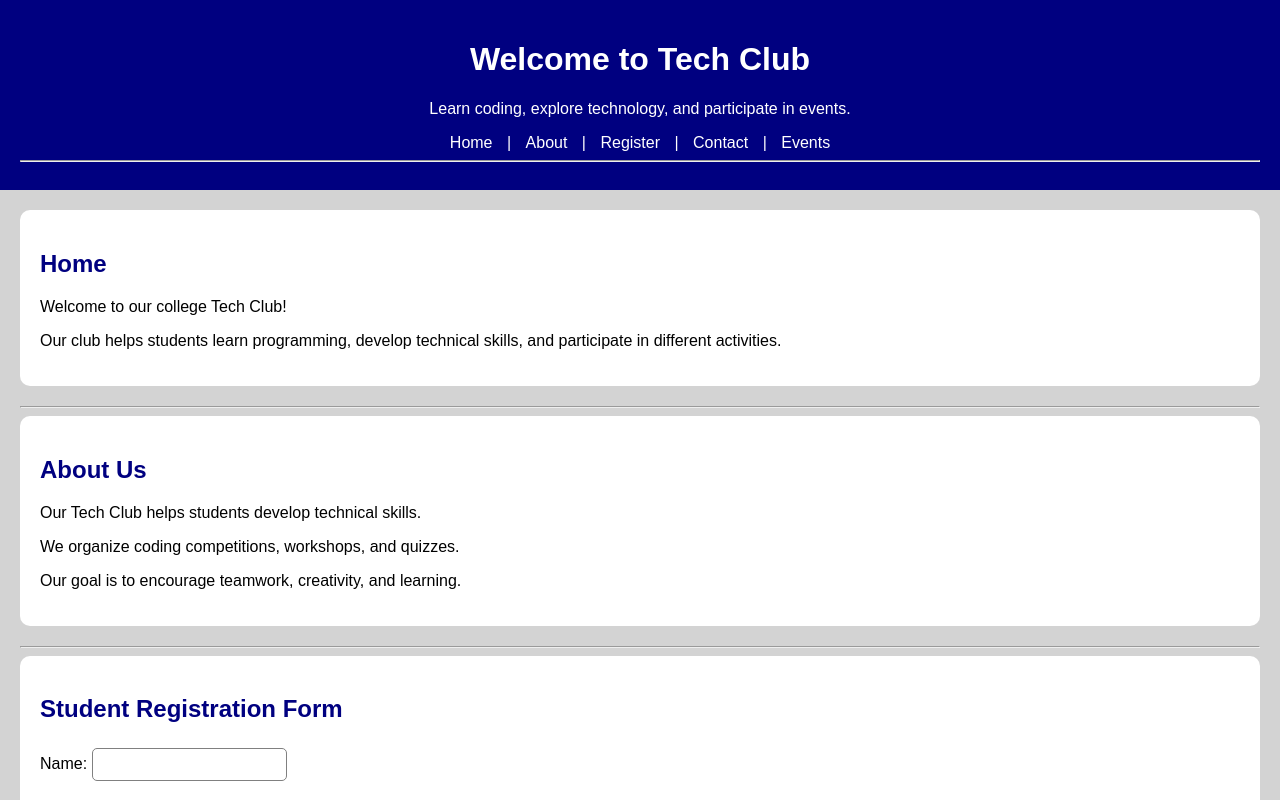
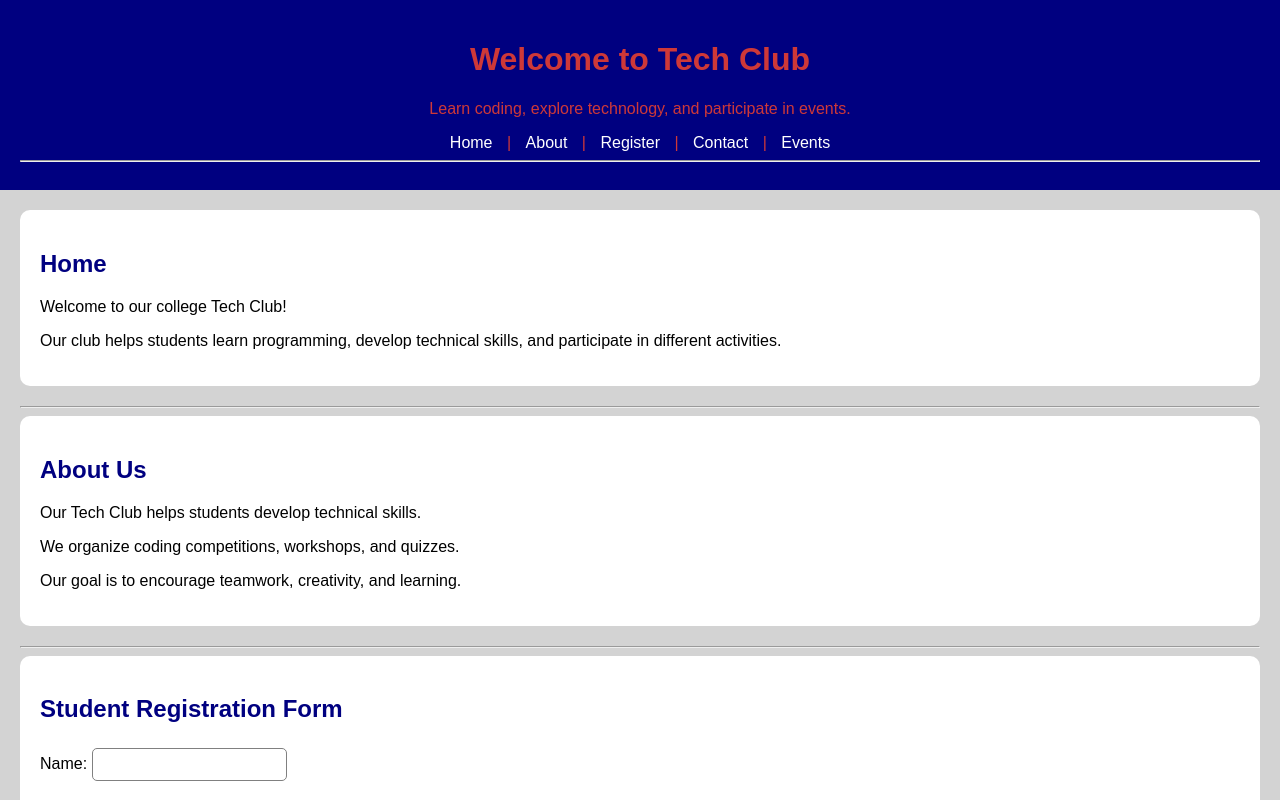
Before and after one commit to zunairafatima974-design/Assignment, a plain HTML site: page week5/week5.html in a window 1280 px wide. Shown: the top 800 px of the page. Drawn offline with Linux system fonts and the light colour scheme.

Commit message:
Update week5 CSS styling

```diff
--- a/week5/style.css
+++ b/week5/style.css
@@ -7,7 +7,7 @@ body {
 
 header {
     background-color: navy;
-    color: white;
+    color: rgb(206, 56, 56);
     text-align: center;
     padding: 20px;
 }
```
